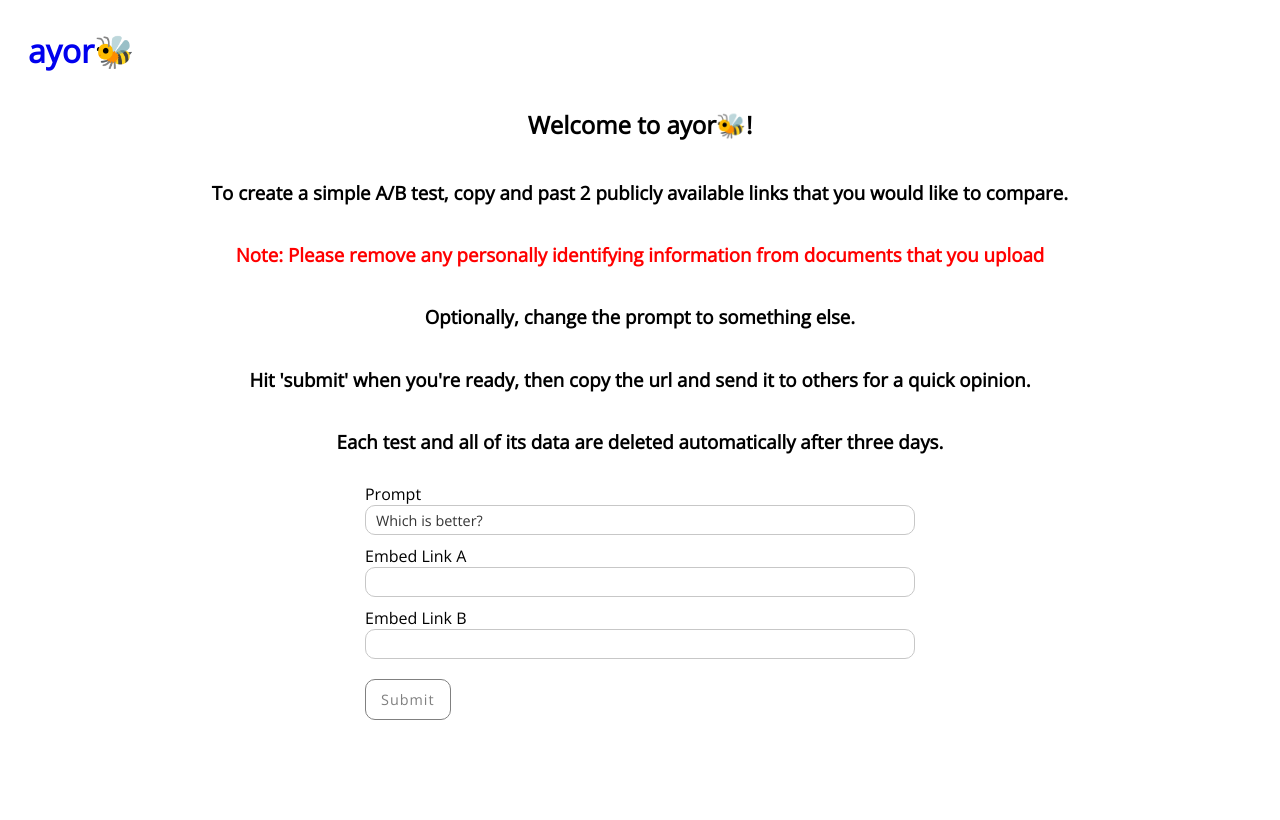
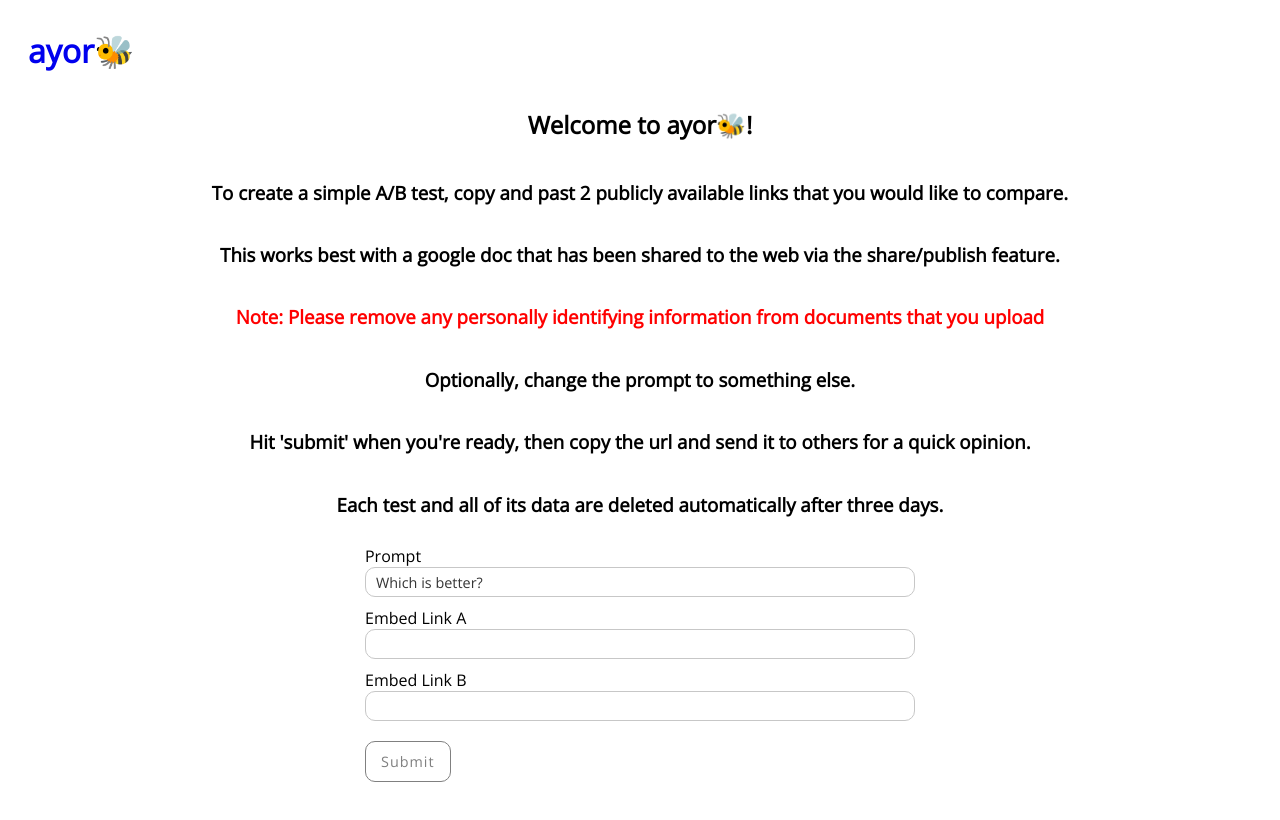
Before and after one commit to millerw4/ayorbee, a Next.js app: page / in a window 1280 px wide. Built offline with nearby package versions, Linux system fonts and the light colour scheme.

Commit message:
clarify instructions on home page

```diff
--- a/pages/index.js
+++ b/pages/index.js
@@ -9,6 +9,7 @@ const Index = ({ tests }) => {
       <>
         <h2>Welcome to ayor🐝!</h2>
         <h3>To create a simple A/B test, copy and past 2 publicly available links that you would like to compare.</h3>
+        <h3>This works best with a google doc that has been shared to the web via the share/publish feature.</h3>
         <h3 style={{color: 'red'}}>Note: Please remove any personally identifying information from documents that you upload</h3>
         <h3>Optionally, change the prompt to something else.</h3>
         <h3>Hit 'submit' when you're ready, then copy the url and send it to others for a quick opinion.</h3>
```
